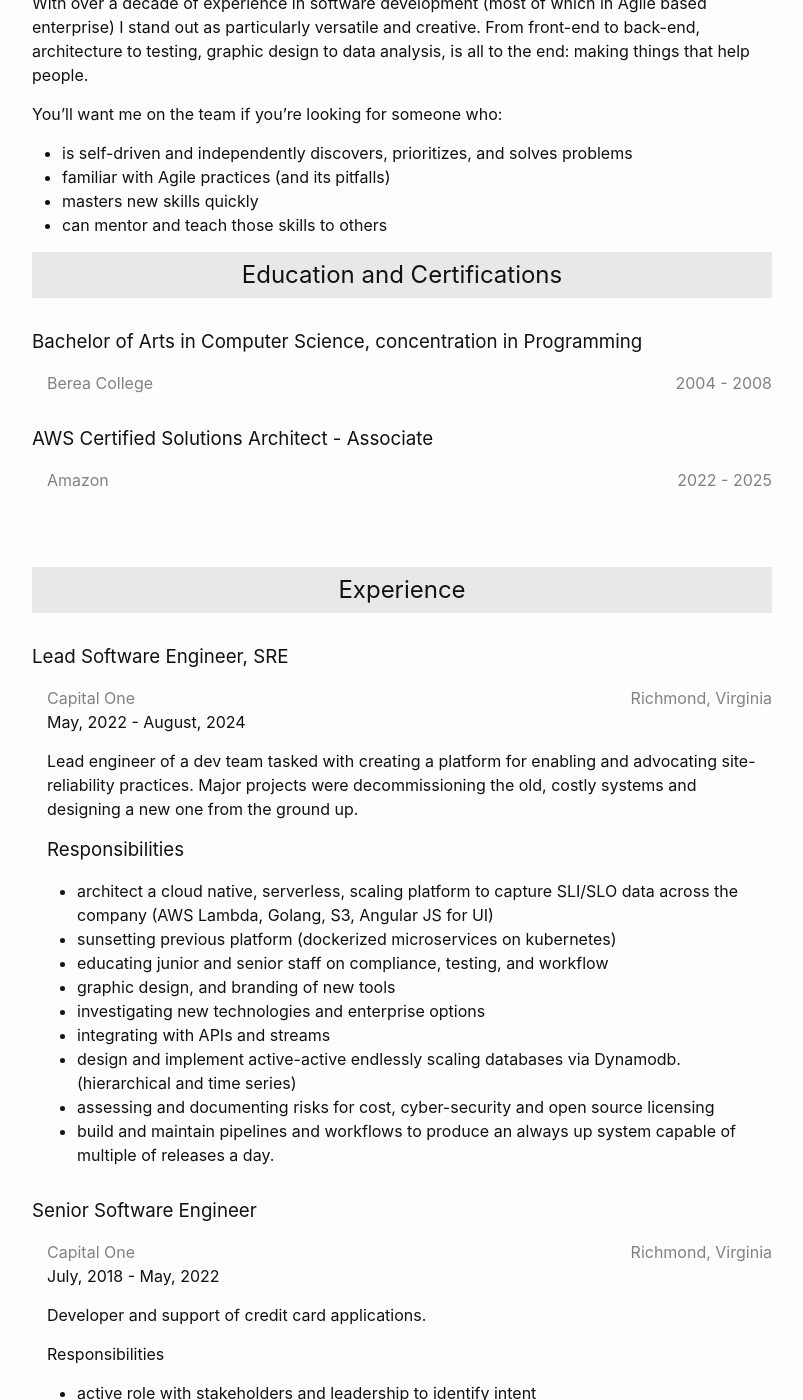
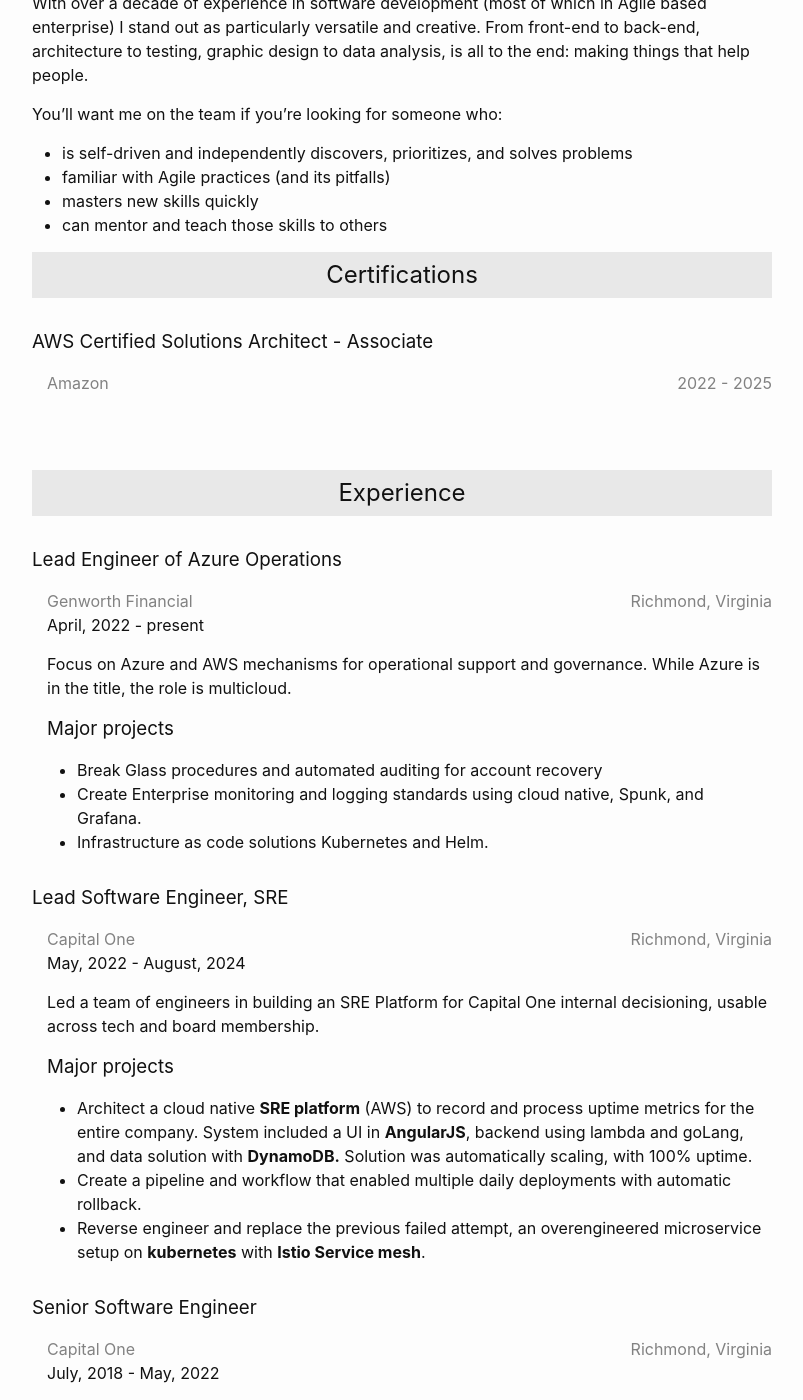
Before and after one commit to SekretOne/nathan-little-resume, a Jekyll site: the page built from index.markdown, in a window 1280 px wide and 1400 px high, scrolled down 317 px. Shown: the whole window, without its empty margins (238-1041 px from the left). Built offline with Jekyll 4.4.1, drawn with Linux system fonts in a browser that asks for light colours; some of the changed text lies outside the part shown.

Commit message:
Update experience

```diff
--- /dev/null
+++ b/_data/certs.yaml
@@ -0,0 +1,4 @@
+- name: AWS Certified Solutions Architect - Associate
+  location: Amazon
+  from: 2022
+  to: 2025
--- a/_data/education.yaml
+++ b/_data/education.yaml
@@ -2,8 +2,3 @@
   location: Berea College
   from: 2004
   to: 2008
-
-- name: AWS Certified Solutions Architect - Associate
-  location: Amazon
-  from: 2022
-  to: 2025
--- a/_data/experience.yaml
+++ b/_data/experience.yaml
@@ -1,24 +1,29 @@
+- position: Lead Engineer of Azure Operations
+  from: 2022-04-07
+  to: present
+  company: Genworth Financial
+  location: Richmond, Virginia
+  description: |-
+    Focus on Azure and AWS mechanisms for operational support and governance. While Azure is in the title, the role is multicloud.
+
+    ### Major projects
+    - Break Glass procedures and automated auditing for account recovery
+    - Create Enterprise monitoring and logging standards using cloud native, Spunk, and Grafana.
+    - Infrastructure as code solutions Kubernetes and Helm.
+
 - position: Lead Software Engineer, SRE
   from: 2022-05-01
   to: 2024-08-10
   company: Capital One
   location: Richmond, Virginia
   description: |-
-    Lead engineer of a dev team tasked with creating a platform for enabling and advocating site-reliability practices. Major projects were decommissioning the old, costly systems and designing a new one from the ground up.
+    Led a team of engineers in building an SRE Platform for Capital One internal decisioning, usable across tech and board membership.
 
-    ### Responsibilities
+    ### Major projects
 
-    - architect a cloud native, serverless, scaling platform to capture SLI/SLO data across the company (AWS Lambda, Golang, S3, Angular JS for UI)
-    - sunsetting previous platform (dockerized microservices on kubernetes)
-    - educating junior and senior staff on compliance, testing, and workflow
-    - graphic design, and branding of new tools
-    - investigating new technologies and enterprise options
-    - integrating with APIs and streams
-    - design and implement active-active endlessly scaling databases via Dynamodb. (hierarchical and time series)
-    - assessing and documenting risks for cost, cyber-security and open source licensing
-    - build and maintain pipelines and workflows to produce an always up system capable of multiple of releases a day.
-
-
+    - Architect a cloud native **SRE platform** (AWS) to record and process uptime metrics for the entire company. System included a UI in **AngularJS**, backend using lambda and goLang, and data solution with **DynamoDB.** Solution was automatically scaling, with 100% uptime.
+    - Create a pipeline and workflow that enabled multiple daily deployments with automatic rollback.
+    - Reverse engineer and replace the previous failed attempt, an overengineered microservice setup on **kubernetes** with **Istio Service mesh**.
 
 - position: Senior Software Engineer
   from: 2018-07-01
--- a/_layouts/home.html
+++ b/_layouts/home.html
@@ -19,19 +19,19 @@
 
   {% include markdown.html path="md/intro.md" %}
 
-  {%- if site.data.education.size > 0 -%}
+  {%- if site.data.certs.size > 0 -%}
   <section class="resume-section">
     <header class="resume-header">
-      <h2>Education and Certifications</h2>
+      <h2>Certifications</h2>
     </header>
 
-    {%- for degree in site.data.education -%}
+    {%- for cert in site.data.certs -%}
     <div class="experience-container">
-      <h3>{{ degree.name }}</h3>
+      <h3>{{ cert.name }}</h3>
       <div class="experience-content">
         <div class="experience-meta">
-          <span class="experience-detail-space">{{degree.location}}</span>
-          <span class="experience-detail-time">{{degree.from}} - {{degree.to}}</span>
+          <span class="experience-detail-space">{{cert.location}}</span>
+          <span class="experience-detail-time">{{cert.from}} - {{cert.to}}</span>
         </div>
       </div>
     </div>
@@ -65,5 +65,25 @@
   </section>
   {%- endif -%}
 
+  {%- if site.data.education.size > 0 -%}
+  <section class="resume-section">
+    <header class="resume-header">
+      <h2>Education</h2>
+    </header>
+
+    {%- for degree in site.data.education -%}
+    <div class="experience-container">
+      <h3>{{ degree.name }}</h3>
+      <div class="experience-content">
+        <div class="experience-meta">
+          <span class="experience-detail-space">{{degree.location}}</span>
+          <span class="experience-detail-time">{{degree.from}} - {{degree.to}}</span>
+        </div>
+      </div>
+    </div>
+    {%- endfor -%}
+  </section>
+  {%- endif -%}
+
   <!--<p class="rss-subscribe">subscribe <a href="{{ "/feed.xml" | relative_url }}">via RSS</a></p>-->
 </div>
```
